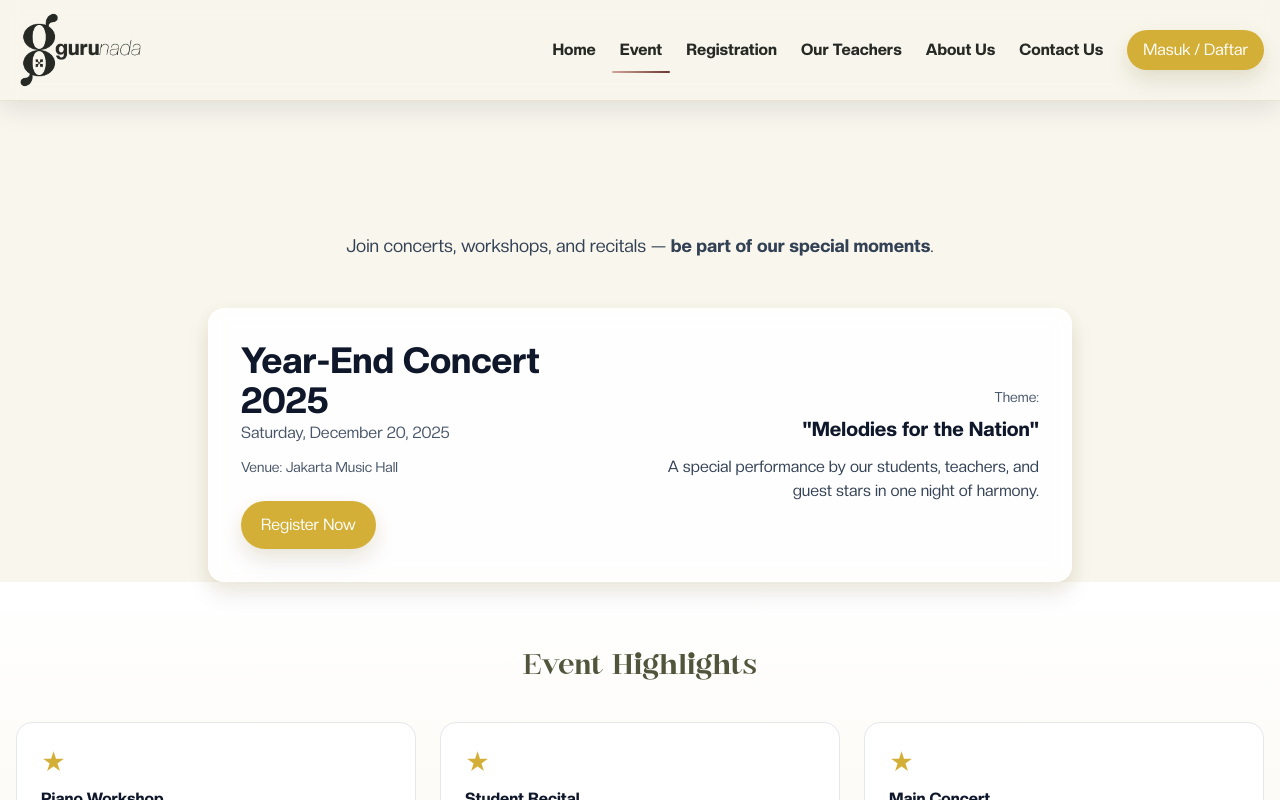
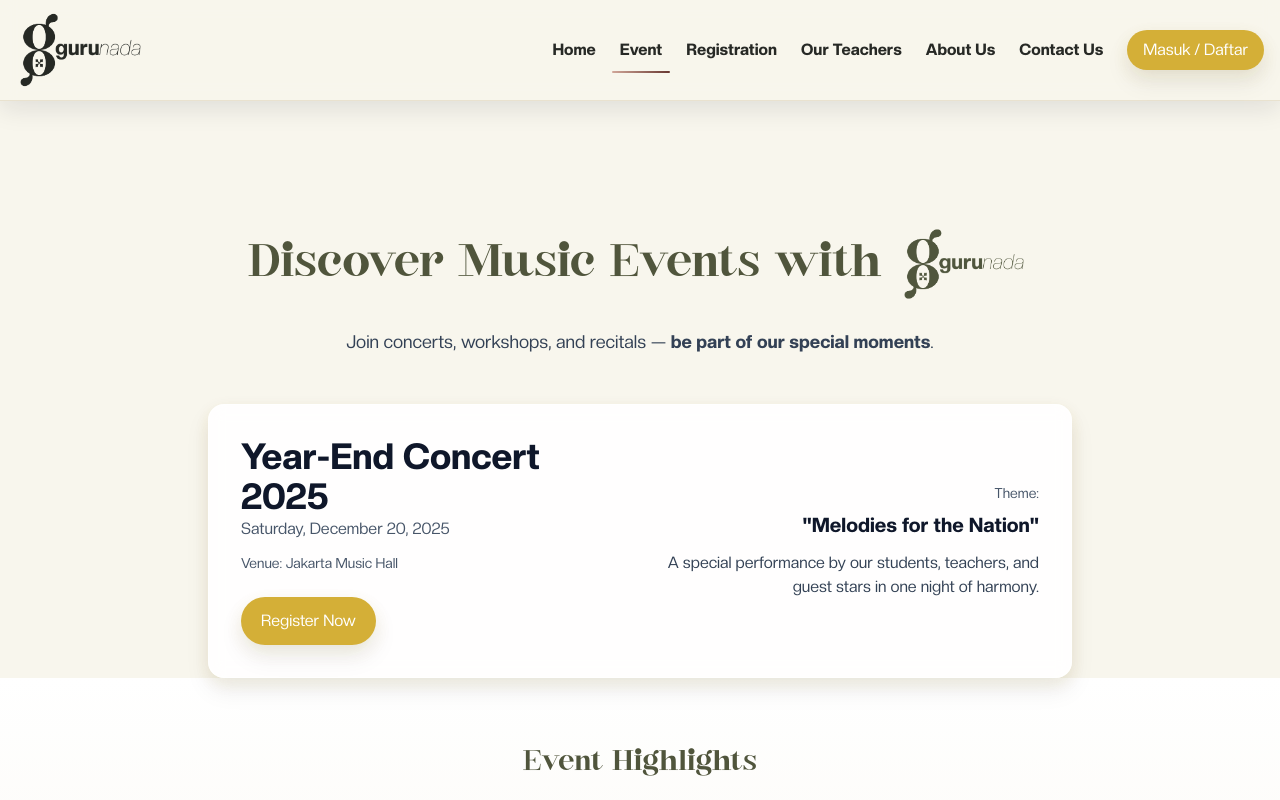
Before and after one commit to alvinandrianto1812-pixel/Stefina-s-Piano-Lesson, a React (Vite) app: page /Events in a window 1280 px wide. Shown: the top 800 px of the page. Built offline with nearby package versions, Linux system fonts and the light colour scheme; no server answers.

Commit message:
kembali ke awal

```diff
--- a/src/pages/user/Events.jsx
+++ b/src/pages/user/Events.jsx
@@ -16,6 +16,15 @@ export default function Events() {
           }}
         />
         <div className="max-w-7xl mx-auto px-4 pt-24 pb-12 text-center">
+          <h1 className="font-display text-4xl md:text-5xl leading-tight">
+            Discover Music Events with{" "}
+            <img
+              src="/brand/gurunada_final_green-03.png"
+              alt="GuruNada"
+              className="h-10 md:h-12 lg:h-24 inline-block"
+              draggable={false}
+            />
+          </h1>
           <p className="mt-4 text-lg text-slate-700">
             Join concerts, workshops, and recitals —{" "}
             <span className="font-semibold">
```
Also changed, not shown: 1 other file (tests, documents, lock files or other folders).
